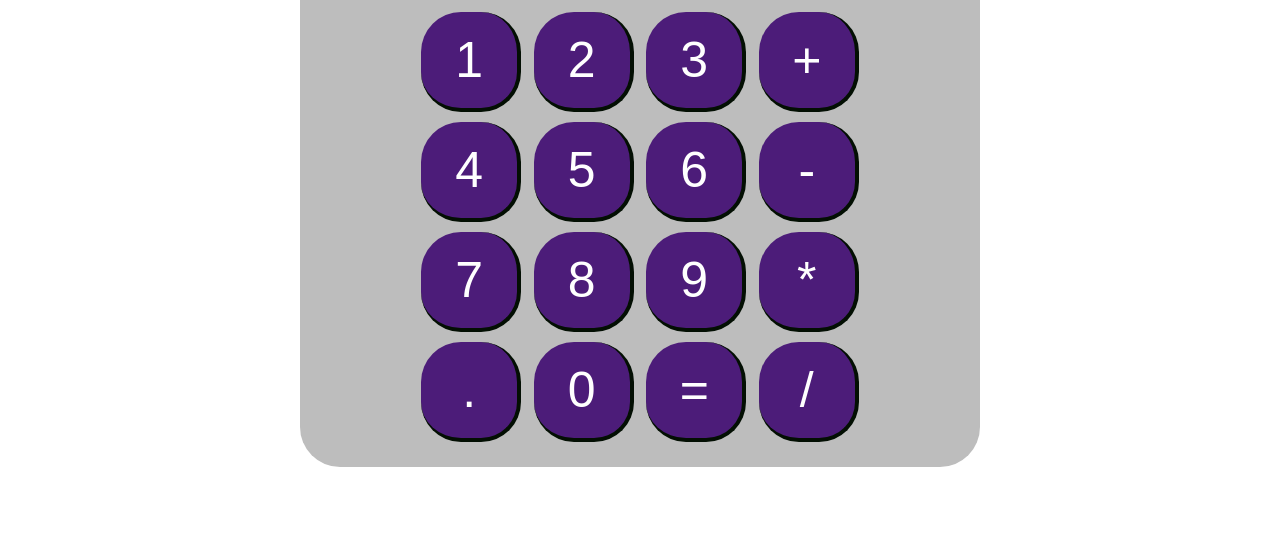
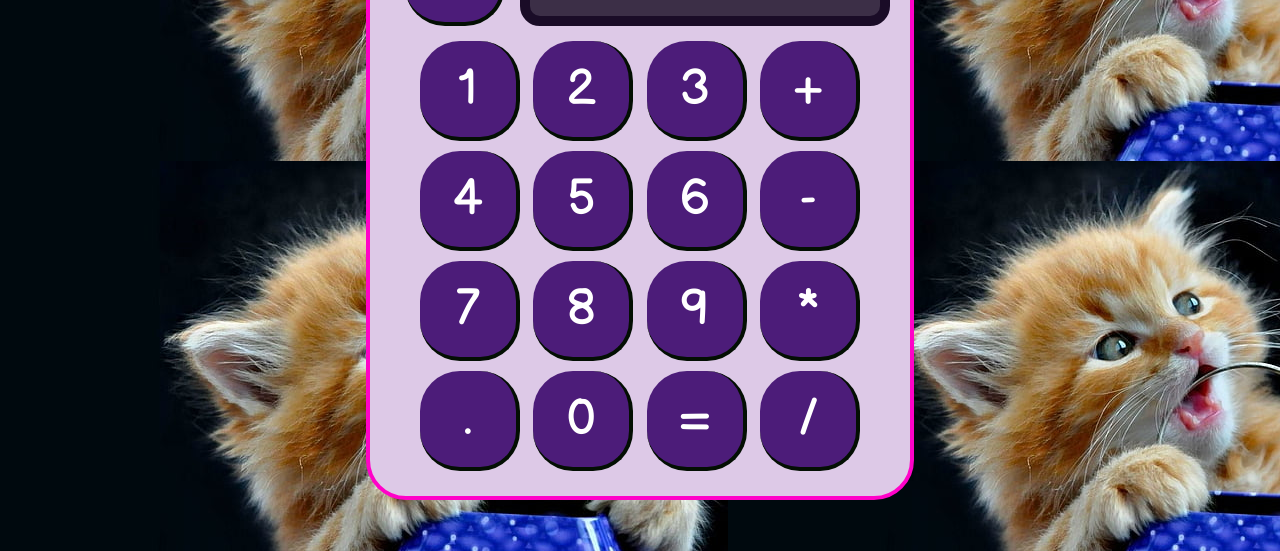
Before and after one commit to Aritra148/pussyHunterCalculator, a plain HTML site: page index.html in a window 1280 px wide. Shown: the part 249-800 px from the top of the page. Drawn offline with Linux system fonts and the light colour scheme.

Commit message:
last touch before handeling to client

```diff
--- a/style.css
+++ b/asset/style.css
@@ -1,17 +1,30 @@
+@font-face {
+    font-family: primaryFont;
+    src: url("BalsamiqSans.ttf") format("truetype");
+}
+
 * {
     margin: 0;
     padding: 0;
     text-align: center;
     font-size: 50px;
+    font-family: primaryFont;
+}
+
+
+body {
+    margin: 20px;
+    background-image: url("background.jpg");
 }
 
 .calculator {
     margin: auto;
-    width: 50%;
-    background-color: rgb(189, 189, 189);
+    width: 500px;
+    background-color: rgb(221, 201, 231);
     border-radius: 40px;
     padding: 20px;
-    color: rgb(151, 26, 103);
+    color:  #ff02c8;
+    border: 4px solid #ff02c8;
 }
 
 .row {
@@ -56,6 +69,6 @@ button:hover {
 #output {
     color: white;
     text-align: right;
-    margin-top: 10px;
+    margin-top: 15px;
     margin-right: 10px;
 }
--- a/index.html
+++ b/index.html
@@ -2,11 +2,11 @@
 <html>
     <head>
         <title>Pussy Hunter Calculator</title>
-        <link rel="stylesheet" href="style.css">
+        <link rel="stylesheet" href="asset/style.css">
     </head>
     <body>
         <div class="calculator">
-            <h2>Pussy Hunter <br> 👉👌 </h2>
+            <h2>PUSSY HUNTER <br> 😽 Calculator</h2>
             <div class="output">
                 <button class="bc" onclick="buttonC()">C</button>
                 <div class="box">
@@ -39,5 +39,5 @@
             </div>
         </div>
     </body>
-    <script src="main.js"></script>
+    <script src="asset/main.js"></script>
 </html>
```
Also changed, not shown: asset/BalsamiqSans.ttf (added), asset/background.jpg (added), asset/main.js (renamed from main.js).
